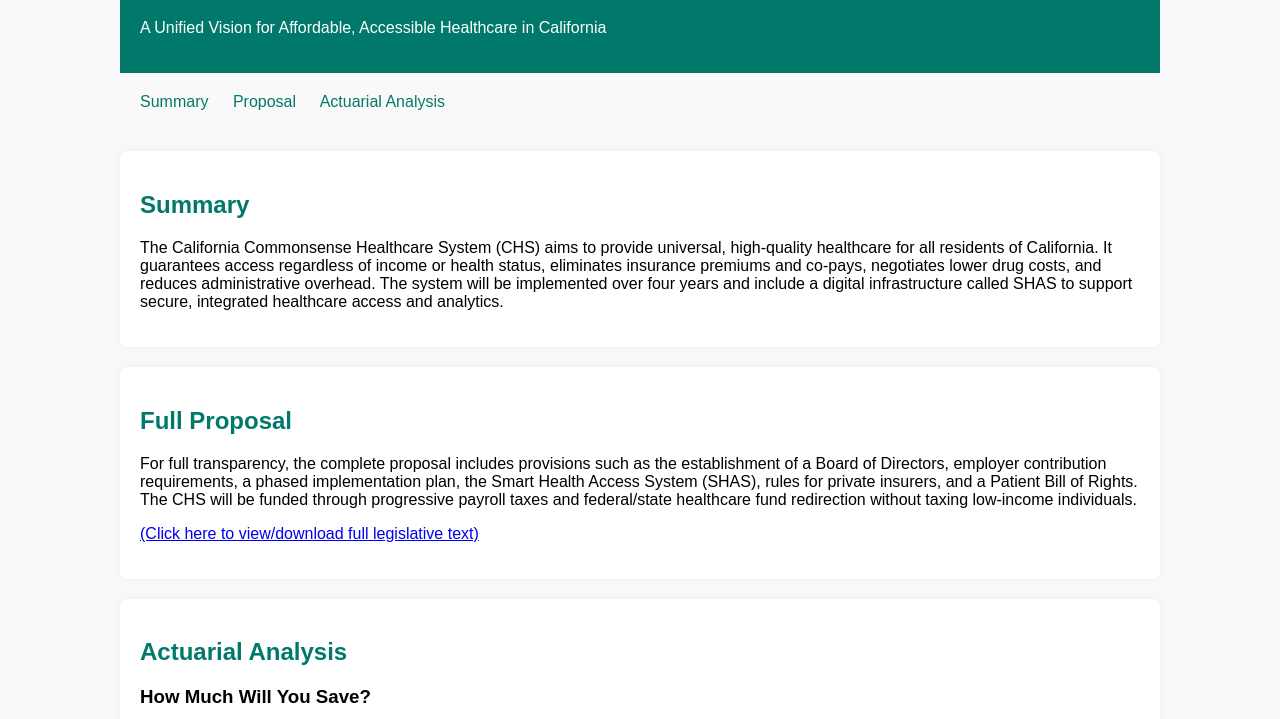
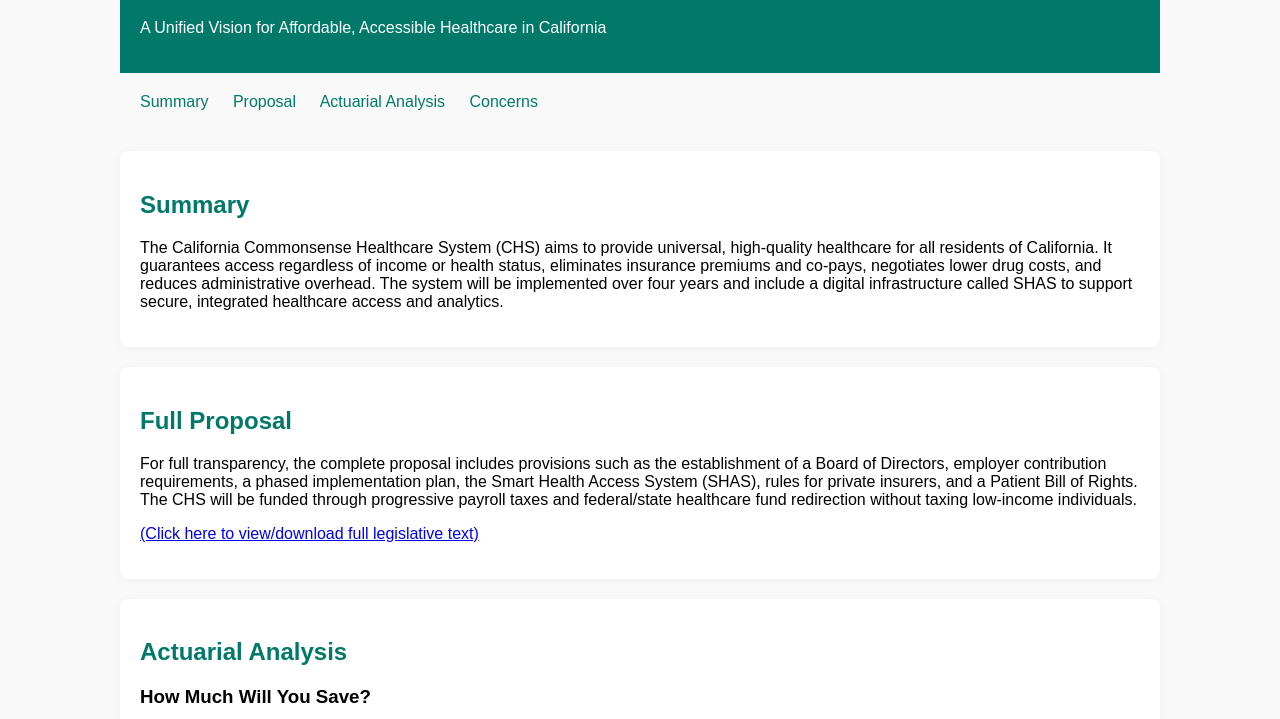
Before and after one commit to brcimo/CommonSenseHealthCare.github.io, a plain HTML site: page index.html in a window 1280 px wide. Shown: the part 81-800 px from the top of the page. Drawn offline with nearby package versions, Linux system fonts and the light colour scheme.

Commit message:
Add files via upload

```diff
--- a/index.html
+++ b/index.html
@@ -68,6 +68,7 @@
     <a href="#summary">Summary</a>
     <a href="#proposal">Proposal</a>
     <a href="#analysis">Actuarial Analysis</a>
+    <a href="#concerns">Concerns</a>
   </nav>
 
   <section id="summary">
@@ -107,7 +108,7 @@
 
   </section>
 
-  <section id="analysis">
+  <section id="concerns">
     <h2>I'm not convinced</h2>
     <h3>Not sure about this proposal, check out these 10 common reasons you might oppose this?</h3>
     <p>Reasons:<a href="concerns.html">Top 10 Concerns</a></p>
```
